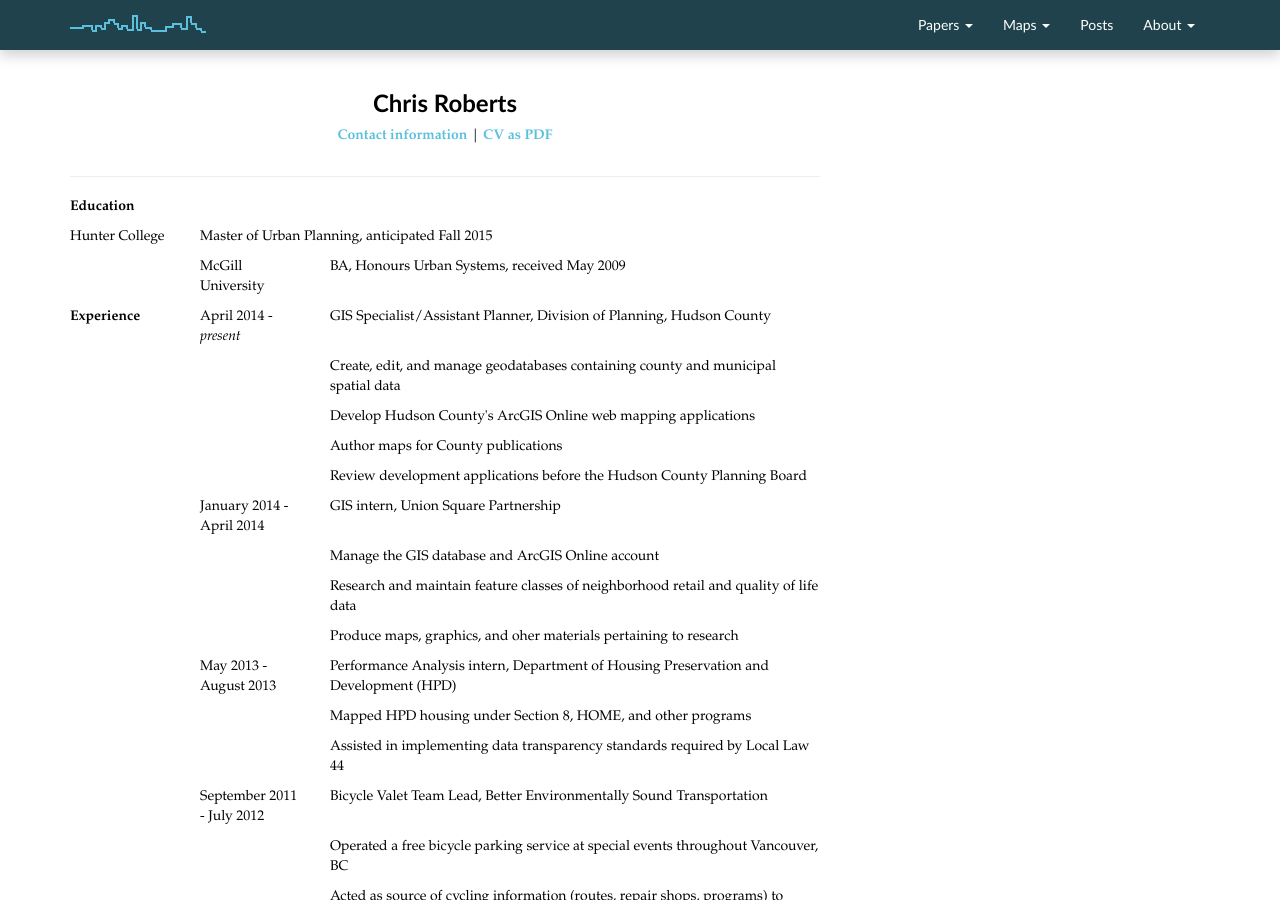
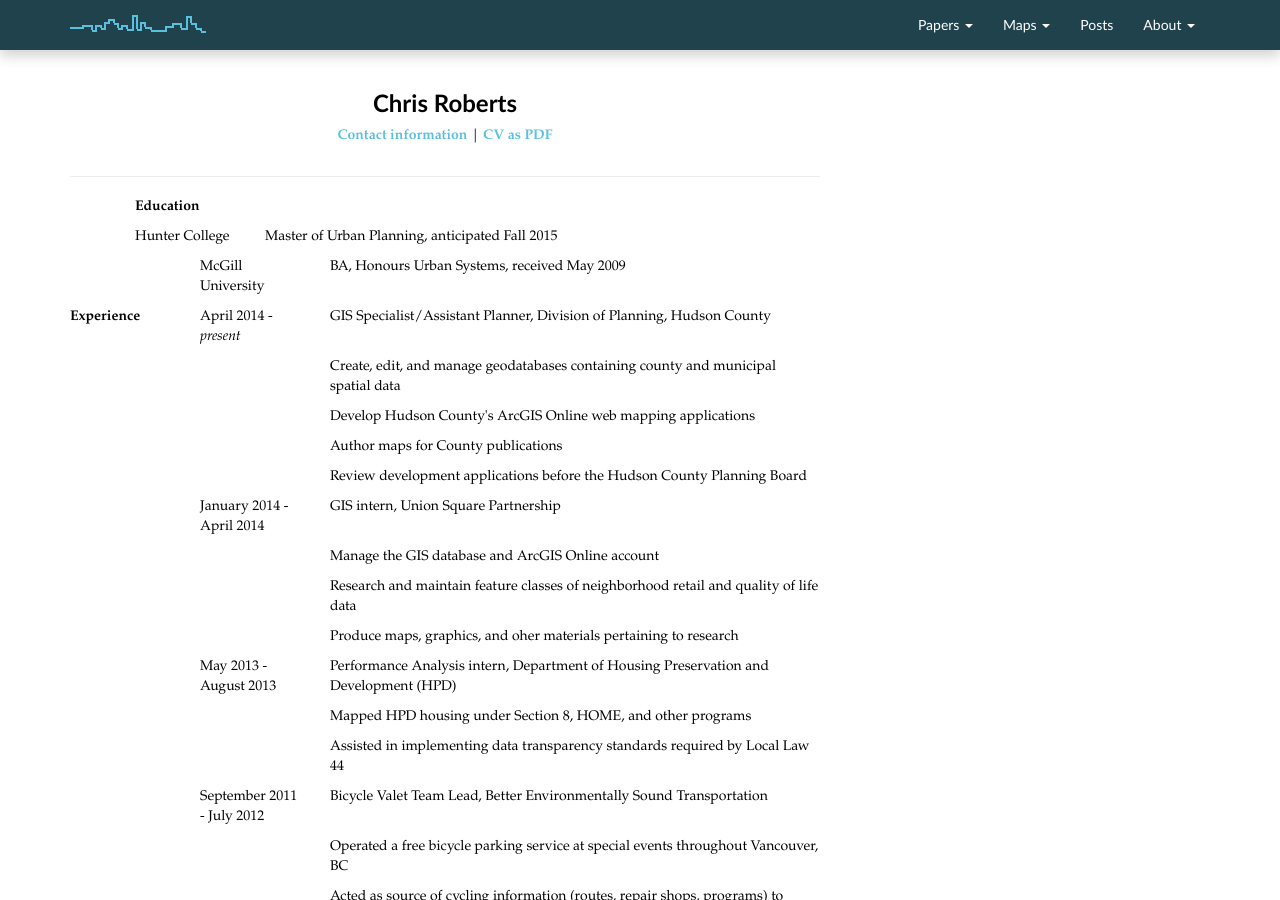
Before and after one commit to chrisrobertsnyc/chrisrobertsnyc.github.io, a Jekyll site: the page built from about/cv.html, in a window 1280 px wide and 900 px high. Built offline with Jekyll 4.4.1, drawn with Linux system fonts in a browser that asks for light colours; nearby versions of some CDN libraries.

Commit message:
testing xs offset 1

```diff
--- a/about/cv.html
+++ b/about/cv.html
@@ -10,12 +10,12 @@
 </div>
 <hr>
 <div class="row">
-	<div class="col-md-2">
+	<div class="col-md-2 col-xs-offset-1">
 		<p><strong>Education</strong></p>
 	</div>
 </div>
 <div class="row">
-	<div class="col-md-2">
+	<div class="col-md-2 col-xs-offset-1">
 		<p>Hunter College</p>
 	</div>
 	<div class="col-md-8">
```
